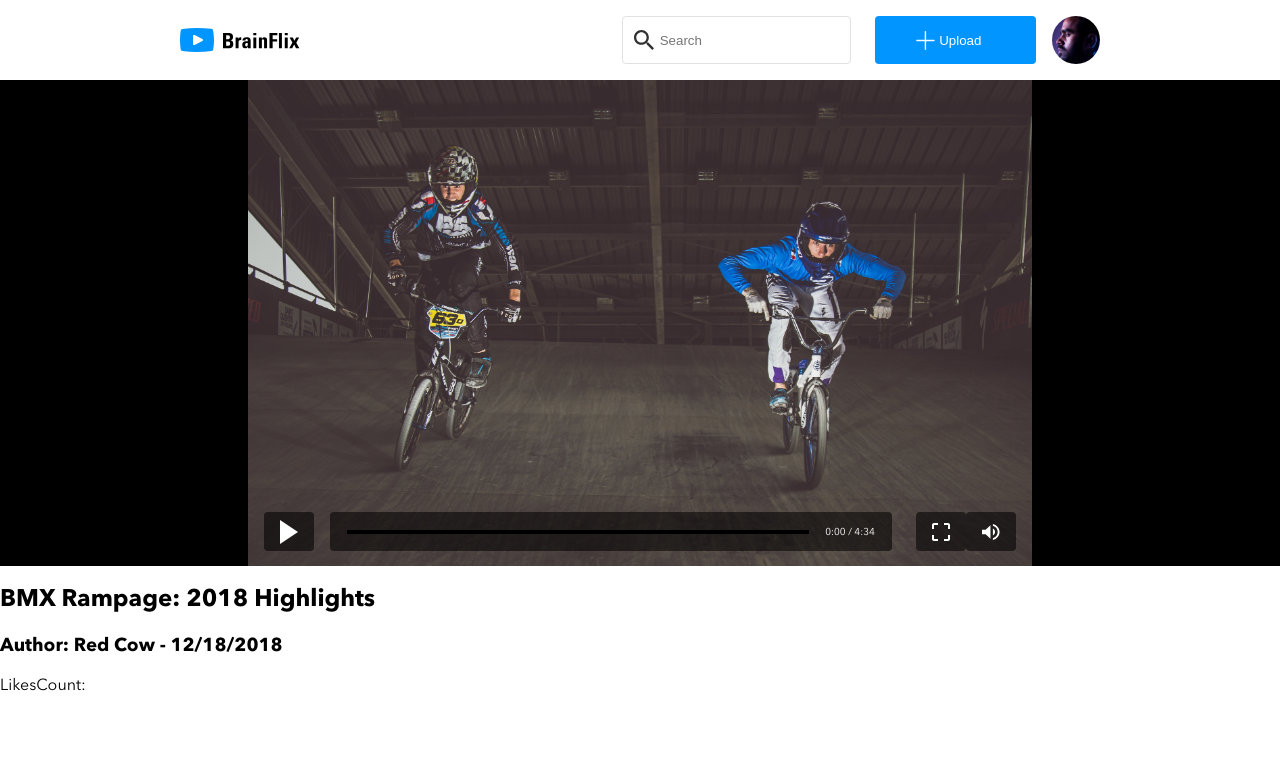
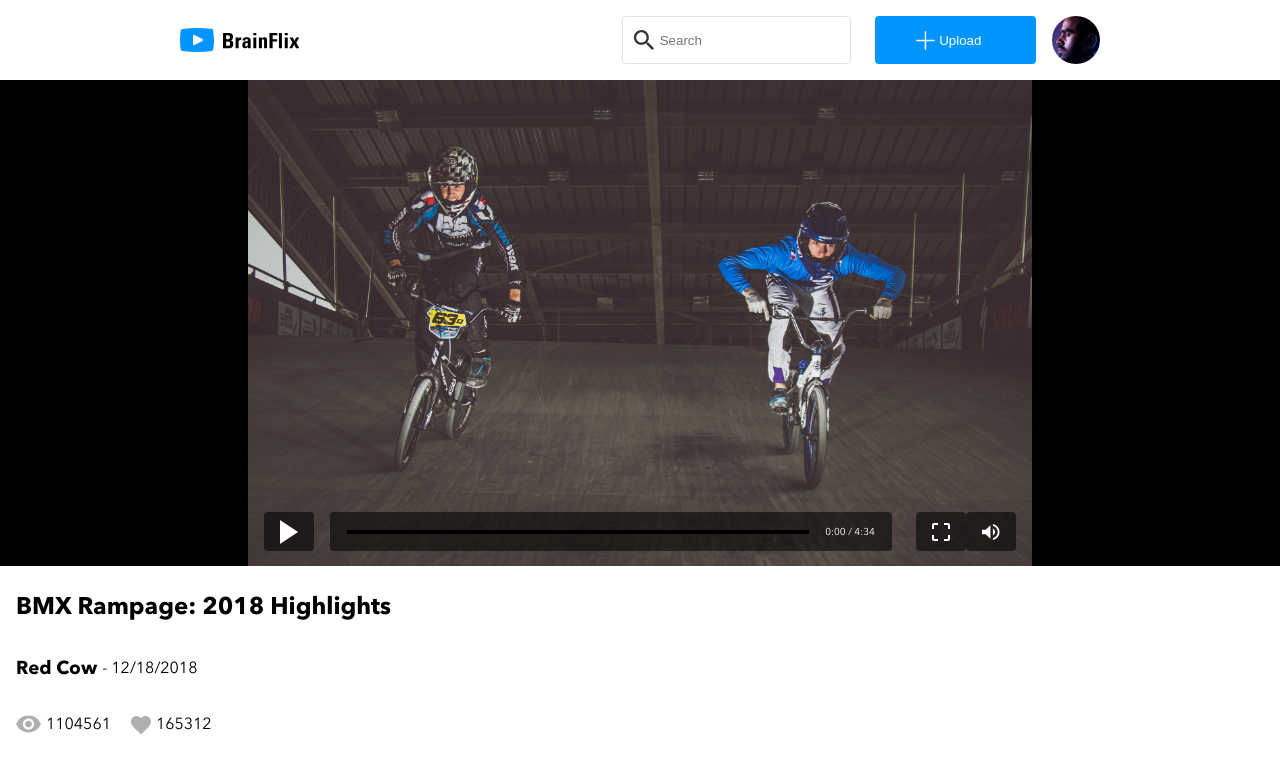
Before and after one commit to mkimsing/BrainFlix, a React (Create React App) app in the folder sprint1/: page / in a window 1280 px wide. Shown: the top 772 px of the page. Built offline with nearby package versions, Linux system fonts and the light colour scheme.

Commit message:
Video meta data skeleton and basic styling

```diff
--- a/sprint1/src/App.js
+++ b/sprint1/src/App.js
@@ -1,6 +1,7 @@
 import React from "react";
 import Header from "./components/header";
 import VideoFrame from "./components/videoFrame";
+import VideoMeta from "./components/videoMeta";
 import "./styling/App.css";
 import videoImg from "./assets/Images/video-list-0.jpg";
 
@@ -28,43 +29,4 @@ function App() {
   );
 }
 
-function VideoMeta(props) {
-  return (
-    <section>
-      <h1> {props.title} </h1>
-      <h3>
-        Author: {props.author} <Timestamp timestamp={props.timestamp} />
-      </h3>
-      <Likes />
-    </section>
-  );
-}
-
-function Likes(props) {
-  return (
-    <div className="likes">
-      <div className="likesIcon" />
-      <p>LikesCount: {props.likesCount}</p>
-    </div>
-  );
-}
-
-function Views(props) {
-  return (
-    <div className="views">
-      <div className="viewsIcon" />
-      <p>ViewCount: {props.viewCount}</p>
-    </div>
-  );
-}
-
-function Timestamp(props) {
-  let date = new Date(parseInt(props.timestamp));
-  return (
-    <>
-      - {date.getMonth() + 1}/{date.getDate()}/{date.getFullYear()}
-    </>
-  );
-}
-
 export default App;
--- /dev/null
+++ b/sprint1/src/components/videoMeta.js
@@ -0,0 +1,49 @@
+import React from "react";
+
+function VideoMeta(props) {
+  return (
+    <section className="videoMeta">
+      <h1> {props.title} </h1>
+      <div className="videoMeta__container">
+        <PostedMeta author={props.author} timestamp={props.timestamp} />
+        <ReactionMeta
+          likesCount={props.likesCount}
+          viewCount={props.viewCount}
+        />
+      </div>
+    </section>
+  );
+}
+
+function PostedMeta(props) {
+  return (
+    <div className="postedContainer">
+      <h3>{props.author}</h3>
+      <Timestamp timestamp={props.timestamp} />
+    </div>
+  );
+}
+function Timestamp(props) {
+  let date = new Date(parseInt(props.timestamp));
+  return (
+    <p>
+      - {date.getMonth() + 1}/{date.getDate()}/{date.getFullYear()}
+    </p>
+  );
+}
+function ReactionMeta(props) {
+  return (
+    <div className="reactionMeta">
+      <div className="reactionMeta__views">
+        <div className="viewsIcon" />
+        <p>{props.viewCount}</p>
+      </div>
+      <div className="reactionMeta__likes">
+        <div className="likesIcon" />
+        <p>{props.likesCount}</p>
+      </div>
+    </div>
+  );
+}
+
+export default VideoMeta;
--- a/sprint1/src/styling/App.css
+++ b/sprint1/src/styling/App.css
@@ -309,4 +309,72 @@ header {
     margin-right: 16px;
   }
 }
+
+.videoMeta {
+  margin: 28px 16px;
+}
+
+.videoMeta h1 {
+  margin: 0px 0px 16px 0px;
+}
+
+.videoMeta .postedContainer {
+  display: -webkit-box;
+  display: -ms-flexbox;
+  display: flex;
+  -webkit-box-align: center;
+      -ms-flex-align: center;
+          align-items: center;
+}
+
+.videoMeta .postedContainer h3 {
+  margin-right: 5px;
+}
+
+.videoMeta .reactionMeta {
+  display: -webkit-box;
+  display: -ms-flexbox;
+  display: flex;
+  -webkit-box-align: center;
+      -ms-flex-align: center;
+          align-items: center;
+}
+
+.videoMeta .reactionMeta__views {
+  display: -webkit-box;
+  display: -ms-flexbox;
+  display: flex;
+  -webkit-box-align: center;
+      -ms-flex-align: center;
+          align-items: center;
+  margin-right: 20px;
+}
+
+.videoMeta .reactionMeta__views .viewsIcon {
+  background: url("../assets/Icons/SVG/Icon-views.svg") no-repeat;
+  background-position: center;
+  background-size: contain;
+  width: 25px;
+  height: 25px;
+  margin-right: 5px;
+  margin-bottom: 3px;
+}
+
+.videoMeta .reactionMeta__likes {
+  display: -webkit-box;
+  display: -ms-flexbox;
+  display: flex;
+  -webkit-box-align: center;
+      -ms-flex-align: center;
+          align-items: center;
+}
+
+.videoMeta .reactionMeta__likes .likesIcon {
+  background: url("../assets/Icons/SVG/Icon-likes.svg") no-repeat;
+  background-position: center;
+  background-size: contain;
+  width: 20px;
+  height: 20px;
+  margin-right: 5px;
+}
 /*# sourceMappingURL=App.css.map */
--- a/sprint1/src/styling/App.scss
+++ b/sprint1/src/styling/App.scss
@@ -7,3 +7,4 @@ body {
 
 @import "./partials/header";
 @import "./partials/video";
+@import "./partials/videoMeta";
--- /dev/null
+++ b/sprint1/src/styling/partials/_videoMeta.scss
@@ -0,0 +1,46 @@
+.videoMeta {
+  margin: 28px 16px;
+  h1 {
+    margin: 0px 0px 16px 0px;
+  }
+  .postedContainer {
+    display: flex;
+    align-items: center;
+
+    h3 {
+      margin-right: 5px;
+    }
+  }
+
+  .reactionMeta {
+    display: flex;
+    align-items: center;
+
+    &__views {
+      display: flex;
+      align-items: center;
+      margin-right: 20px; //Space between views and likes blocks
+      .viewsIcon {
+        background: url("../assets/Icons/SVG/Icon-views.svg") no-repeat;
+        background-position: center;
+        background-size: contain;
+        width: 25px;
+        height: 25px;
+        margin-right: 5px;
+        margin-bottom: 3px; //Vertically align icon with the text
+      }
+    }
+    &__likes {
+      display: flex;
+      align-items: center;
+      .likesIcon {
+        background: url("../assets/Icons/SVG/Icon-likes.svg") no-repeat;
+        background-position: center;
+        background-size: contain;
+        width: 20px;
+        height: 20px;
+        margin-right: 5px;
+      }
+    }
+  }
+}
```
Also changed, not shown: 2 other files (tests, documents, lock files or other folders).
